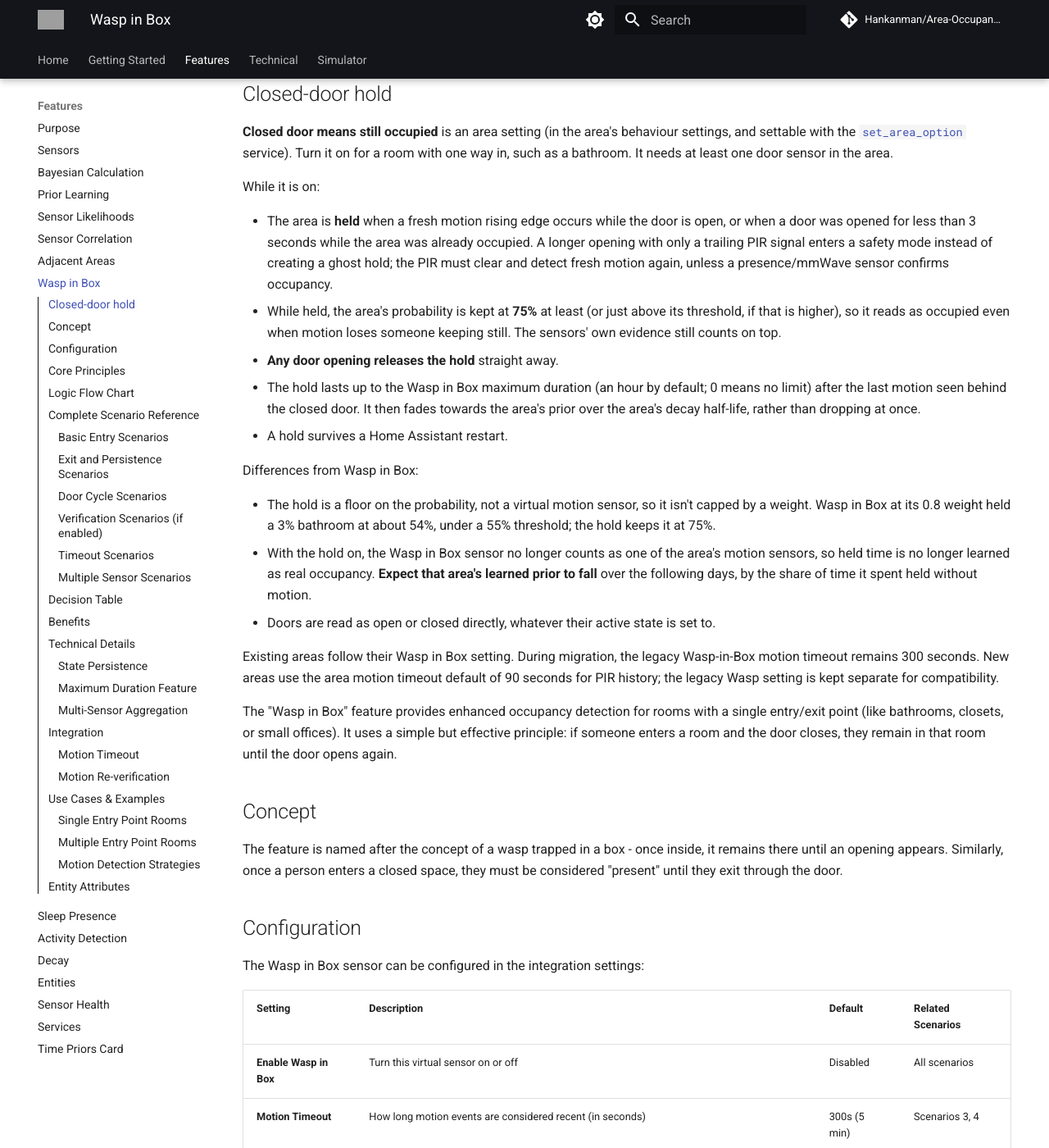
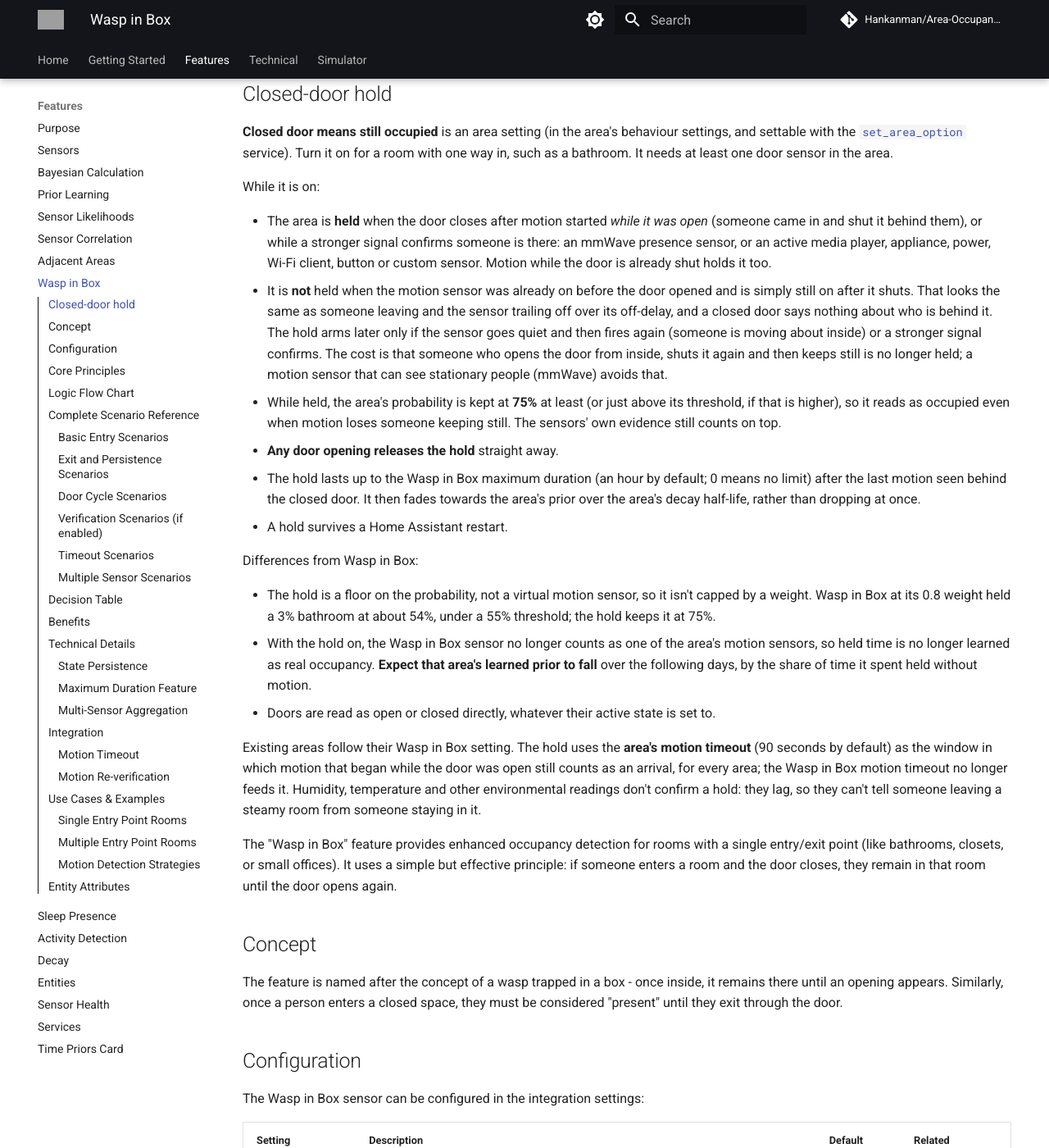
Before and after one commit to Hankanman/Area-Occupancy-Detection, an MkDocs documentation site: the page built from docs/docs/features/wasp-in-box.md, in a window 1280 px wide and 1400 px high, scrolled down 469 px. Shown: the whole window at 82% size. Built offline with MkDocs 1.6.1 and Material for MkDocs 9.7.7, drawn with Linux system fonts in a browser that asks for light colours; comment, search, counter and statistics services are not loaded; some of the changed text lies outside the part shown; grey boxes are pictures that could not be loaded.

Commit message:
fix(door-hold): arm on arrivals and stronger signals; prefer a lost hold to a false one
A closed door says nothing about who is behind it. The hold now arms when
the door closes after motion started while it was open (an arrival), or
while a stronger current signal confirms someone is there (mmWave
presence, media, appliance, power, Wi-Fi clients, button, custom). A PIR
that is simply still on after the door shuts no longer arms it; it arms
later only if the PIR clears and fires again. Environmental readings lag
and don't confirm.

The area's motion timeout is the arrival window for every area, so the
Wasp in Box timeout no longer feeds the hold. Drops the 3 s rule and the
was-occupied input, and cuts the new state to three fields. Tests are a
table of door sequences with their expected held traces.

Co-Authored-By: Claude Opus 5.5 <noreply@anthropic.com>
Claude-Session: https://claude.ai/code/session_01JScVzM9kxqh9q5sZR2BTVV

```diff
--- a/docs/docs/features/wasp-in-box.md
+++ b/docs/docs/features/wasp-in-box.md
@@ -34,11 +34,19 @@ in, such as a bathroom. It needs at least one door sensor in the area.
 
 While it is on:
 
-- The area is **held** when a fresh motion rising edge occurs while the door is
-  open, or when a door was opened for less than 3 seconds while the area was
-  already occupied. A longer opening with only a trailing PIR signal enters a
-  safety mode instead of creating a ghost hold; the PIR must clear and detect
-  fresh motion again, unless a presence/mmWave sensor confirms occupancy.
+- The area is **held** when the door closes after motion started *while it was
+  open* (someone came in and shut it behind them), or while a stronger signal
+  confirms someone is there: an mmWave presence sensor, or an active media
+  player, appliance, power, Wi-Fi client, button or custom sensor. Motion while
+  the door is already shut holds it too.
+- It is **not** held when the motion sensor was already on before the door opened
+  and is simply still on after it shuts. That looks the same as someone leaving
+  and the sensor trailing off over its off-delay, and a closed door says nothing
+  about who is behind it. The hold arms later only if the sensor goes quiet and
+  then fires again (someone is moving about inside) or a stronger signal
+  confirms. The cost is that someone who opens the door from inside, shuts it
+  again and then keeps still is no longer held; a motion sensor that can see
+  stationary people (mmWave) avoids that.
 - While held, the area's probability is kept at **75%** at least (or just above
   its threshold, if that is higher), so it reads as occupied even when motion
   loses someone keeping still. The sensors' own evidence still counts on top.
@@ -61,10 +69,12 @@ Differences from Wasp in Box:
 - Doors are read as open or closed directly, whatever their active state is
   set to.
 
-Existing areas follow their Wasp in Box setting. During migration, the legacy
-Wasp-in-Box motion timeout remains 300 seconds. New areas use the area motion
-timeout default of 90 seconds for PIR history; the legacy Wasp setting is kept
-separate for compatibility.
+Existing areas follow their Wasp in Box setting. The hold uses the **area's
+motion timeout** (90 seconds by default) as the window in which motion that began
+while the door was open still counts as an arrival, for every area; the Wasp in
+Box motion timeout no longer feeds it. Humidity, temperature and other
+environmental readings don't confirm a hold: they lag, so they can't tell someone
+leaving a steamy room from someone staying in it.
 
 The "Wasp in Box" feature provides enhanced occupancy detection for rooms with a single entry/exit point (like bathrooms, closets, or small offices). It uses a simple but effective principle: if someone enters a room and the door closes, they remain in that room until the door opens again.
 
@@ -466,25 +476,14 @@ The sensor provides these diagnostic attributes to help understand its current s
 | `last_door_time`       | ISO 8601 timestamp of the last door state change                    | `2025-01-15T10:30:45.123Z` |
 | `motion_state`         | Aggregate state of motion sensors: "on" (detected) or "off" (clear) | `on`                       |
 | `last_motion_time`     | ISO 8601 timestamp of the last motion detection                     | `2025-01-15T10:29:30.456Z` |
-| `motion_timeout`       | Current motion timeout setting in seconds                           | `90`                       |
+| `motion_timeout`       | Current motion timeout setting in seconds                           | `300`                      |
 | `max_duration`         | Maximum occupancy duration in seconds (0 = disabled)                | `3600`                     |
 | `last_occupied_time`   | ISO 8601 timestamp when the space was last marked as occupied       | `2025-01-15T10:30:00.789Z` |
 | `verification_delay`   | Configured verification delay in seconds (0 = disabled)             | `30`                       |
 | `verification_pending` | Whether a verification check is currently scheduled                 | `true` / `false`           |
 
-For the newer **closed-door hold**, `motion_timeout` is also the per-area
-window in which closing a monitored door after motion can arm the hold. Set it
-to at least the physical off-delay of the motion sensor (for example, 45
-seconds for a PIR that stays on for 45 seconds). A shorter value reduces false
-holds when leaving, while a value that is too short can miss a genuine entry
-where the door is closed slowly.
-
-The integration does not learn this value automatically. Recorder history
-cannot reliably tell whether motion came from a person entering or leaving;
-learning it automatically would therefore risk creating false occupied states.
-The door-hold state does use the observed sequence: motion before a door opens
-is treated as a possible departure and does not re-arm merely because the PIR
-is still on during its off-delay.
+For the newer **closed-door hold**, the table's `motion_timeout` is not used:
+the hold takes the area's own motion timeout (see above).
 
 These attributes are useful for:
 
```
Also changed, not shown: 3 other files.
